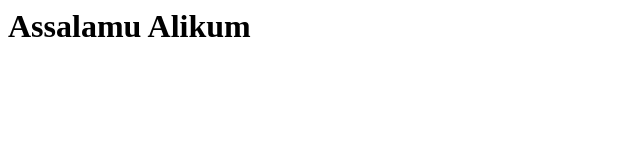
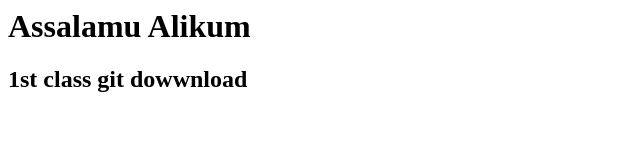
Before and after one commit to tirahman105/1stclass, a plain HTML site: page index.html in a window 1280 px wide. Shown: the whole page, without its empty margins (0-640 px from the left). Drawn offline with Linux system fonts and the light colour scheme.

Commit message:
index file modified

```diff
--- a/index.html
+++ b/index.html
@@ -1 +1,3 @@
 <h1> Assalamu Alikum </h1>
+
+<h2>1st class git dowwnload </h2>
```
